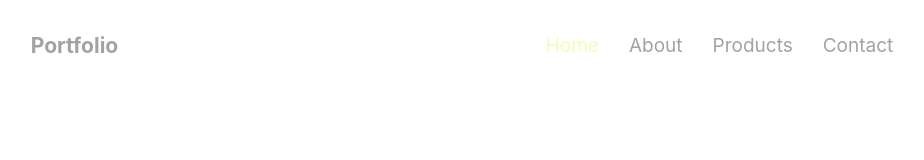
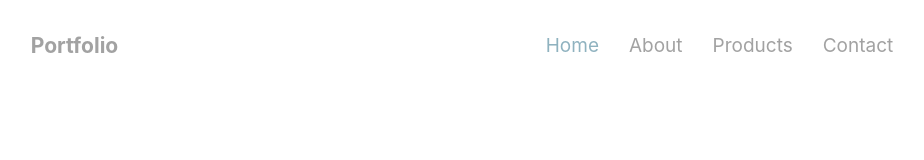
Before and after one commit to takuyahori/portfolio, a React (Create React App) app: page / in a window 1280 px wide. In both pictures the pointer is over the link "Home". Shown: the top 160 px of the page, without its empty margins (163-1087 px from the left). Built offline with nearby package versions, Linux system fonts and the light colour scheme.

Commit message:
リンク hover色変更

```diff
--- a/src/App.css
+++ b/src/App.css
@@ -31,5 +31,5 @@ nav ul li a {
 }
 
 nav ul li a:hover {
-  color: rgb(238, 247, 115)
+  color: rgb(33, 102, 128)
 }
```
